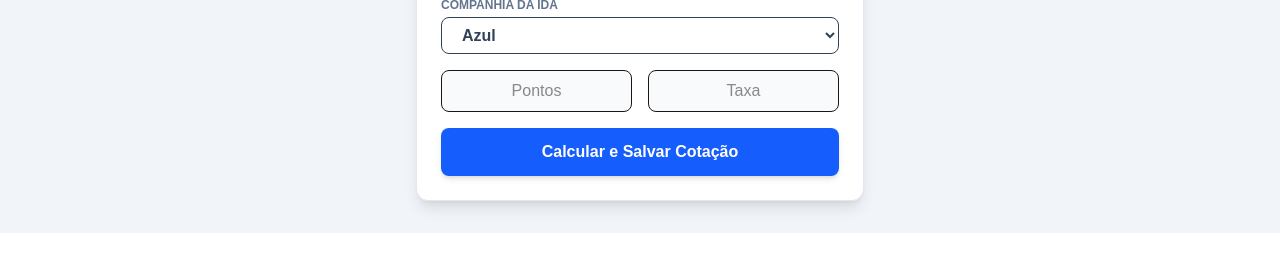
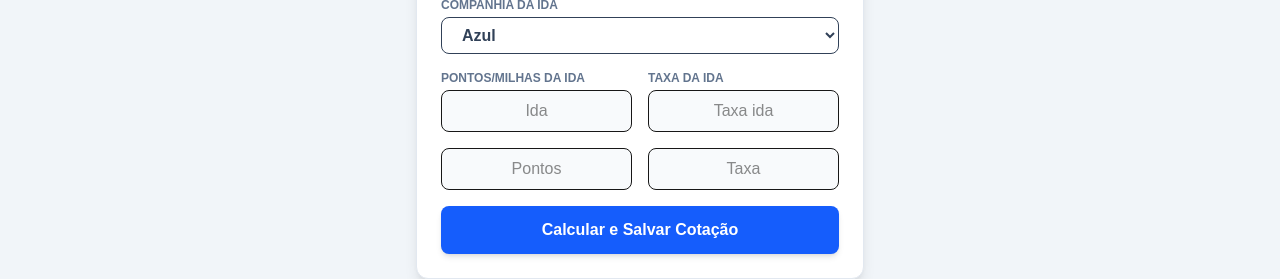
Before and after one commit to Borges198/crm-carioca, a Next.js app in the folder painel-viagens/: page / in a window 1280 px wide. Shown: the part 583-862 px from the top of the page. Before the commit the page ends 816 px from the top, so only its background shows below. Built offline with nearby package versions, Linux system fonts and the light colour scheme; no server answers.

Commit message:
feat: support manual segment-based quotation pricing

```diff
--- a/painel-viagens/src/app/page.tsx
+++ b/painel-viagens/src/app/page.tsx
@@ -5,7 +5,7 @@ import { toPng } from 'html-to-image';
 import Link from 'next/link';
 
 // IMPORTANDO NOSSAS CAIXINHAS DE LEGO
-import { calcularValorTotal, isHoraValida, normalizarDataParaCotacao } from '../utils/viagemUtils';
+import { calcularValorTotal, calcularValorTrecho, isHoraValida, normalizarDataParaCotacao } from '../utils/viagemUtils';
 import FormularioCotacao from '../components/FormularioCotacao';
 import BilhetePreview from '../components/BilhetePreview';
 import { useAuth } from '../context/AuthContext';
@@ -39,6 +39,12 @@ export default function Home() {
 
   const [pontos, setPontos] = useState('');
   const [taxaEmbarque, setTaxaEmbarque] = useState('');
+  const [pontosIda, setPontosIda] = useState('');
+  const [pontosVolta, setPontosVolta] = useState('');
+  const [taxaIda, setTaxaIda] = useState('');
+  const [taxaVolta, setTaxaVolta] = useState('');
+  const [valorIda, setValorIda] = useState<number | null>(null);
+  const [valorVolta, setValorVolta] = useState<number | null>(null);
   const [mensagemWhatsapp, setMensagemWhatsapp] = useState('');
 
   const ticketRef = useRef<HTMLDivElement>(null);
@@ -110,17 +116,71 @@ export default function Home() {
         alert("Atenção: Os horários do voo de VOLTA estão inválidos."); return;
       }
 
+      const extrairNumero = (valor: string) => {
+        const apenasNumeros = valor.replace(/\D/g, '');
+        return parseInt(apenasNumeros, 10);
+      };
+
+      const temCalculoPorTrecho = Boolean(
+        pontosIda.trim() ||
+        taxaIda.trim() ||
+        (tipoVoo === 'ida_volta' && (pontosVolta.trim() || taxaVolta.trim()))
+      );
+
       const apenasNumerosMilhas = pontos.replace(/\D/g, '');
       const apenasNumerosTaxa = taxaEmbarque.replace(/\D/g, '');
 
-      const qtdPontos = parseInt(apenasNumerosMilhas, 10);
-      const taxa = parseInt(apenasNumerosTaxa, 10);
+      let qtdPontos = parseInt(apenasNumerosMilhas, 10);
+      let taxa = parseInt(apenasNumerosTaxa, 10);
+      let valorIdaCalculado = valorIda;
+      let valorVoltaCalculado = valorVolta;
+      let valorTotal: number;
+      const companhiaTrechoIda = companhiaIda || companhia;
+      const companhiaTrechoVolta = companhiaVolta || companhiaIda || companhia;
+      let camposPorTrecho: Partial<Pick<NovaCotacao, 'companhiaIda' | 'companhiaVolta' | 'pontosIda' | 'pontosVolta' | 'taxaIda' | 'taxaVolta' | 'valorIda' | 'valorVolta'>> = {};
 
-      if (isNaN(qtdPontos) || isNaN(taxa)) {
-        alert("Por favor, preencha os Pontos e a Taxa corretamente."); return;
+      if (temCalculoPorTrecho) {
+        const qtdPontosIda = extrairNumero(pontosIda);
+        const taxaIdaCalculada = extrairNumero(taxaIda);
+        const qtdPontosVolta = extrairNumero(pontosVolta);
+        const taxaVoltaCalculada = extrairNumero(taxaVolta);
+
+        if (isNaN(qtdPontosIda) || isNaN(taxaIdaCalculada)) {
+          alert("Por favor, preencha os Pontos/Milhas e a Taxa da ida corretamente."); return;
+        }
+        if (tipoVoo === 'ida_volta' && (isNaN(qtdPontosVolta) || isNaN(taxaVoltaCalculada))) {
+          alert("Por favor, preencha os Pontos/Milhas e a Taxa da volta corretamente."); return;
+        }
+
+        qtdPontos = qtdPontosIda;
+        taxa = taxaIdaCalculada;
+        valorIdaCalculado = calcularValorTrecho(qtdPontosIda, taxaIdaCalculada, companhiaTrechoIda);
+        valorVoltaCalculado = tipoVoo === 'ida_volta'
+          ? calcularValorTrecho(qtdPontosVolta, taxaVoltaCalculada, companhiaTrechoVolta)
+          : null;
+        valorTotal = valorIdaCalculado + (valorVoltaCalculado ?? 0);
+        camposPorTrecho = {
+          companhiaIda: companhiaTrechoIda,
+          companhiaVolta: tipoVoo === 'ida_volta' ? companhiaTrechoVolta : null,
+          pontosIda: qtdPontosIda,
+          pontosVolta: tipoVoo === 'ida_volta' ? qtdPontosVolta : null,
+          taxaIda: taxaIdaCalculada,
+          taxaVolta: tipoVoo === 'ida_volta' ? taxaVoltaCalculada : null,
+          valorIda: valorIdaCalculado,
+          valorVolta: valorVoltaCalculado
+        };
+      } else {
+        if (isNaN(qtdPontos) || isNaN(taxa)) {
+          alert("Por favor, preencha os Pontos e a Taxa corretamente."); return;
+        }
+
+        valorIdaCalculado = null;
+        valorVoltaCalculado = null;
+        valorTotal = calcularValorTotal(qtdPontos, taxa, companhia);
       }
 
-      const valorTotal = calcularValorTotal(qtdPontos, taxa, companhia);
+      setValorIda(valorIdaCalculado);
+      setValorVolta(valorVoltaCalculado);
 
       const dataIdaFormatada = normalizarDataParaCotacao(dataIda);
       const dataVoltaFormatada = normalizarDataParaCotacao(dataVolta);
@@ -142,7 +202,8 @@ export default function Home() {
         paradasVolta,
         qtdPontos,
         taxaEmbarque: taxa,
-        valorTotal
+        valorTotal,
+        ...camposPorTrecho
       });
 
       await criarCotacao(novaCotacao);
@@ -199,6 +260,10 @@ export default function Home() {
           horaSaidaVolta={horaSaidaVolta} setHoraSaidaVolta={setHoraSaidaVolta}
           horaChegadaVolta={horaChegadaVolta} setHoraChegadaVolta={setHoraChegadaVolta}
           paradasVolta={paradasVolta} setParadasVolta={setParadasVolta}
+          pontosIda={pontosIda} setPontosIda={setPontosIda}
+          pontosVolta={pontosVolta} setPontosVolta={setPontosVolta}
+          taxaIda={taxaIda} setTaxaIda={setTaxaIda}
+          taxaVolta={taxaVolta} setTaxaVolta={setTaxaVolta}
           pontos={pontos} setPontos={setPontos}
           taxaEmbarque={taxaEmbarque} setTaxaEmbarque={setTaxaEmbarque}
           handleSmartPaste={handleSmartPaste}
--- a/painel-viagens/src/components/FormularioCotacao.tsx
+++ b/painel-viagens/src/components/FormularioCotacao.tsx
@@ -27,6 +27,10 @@ interface FormularioCotacaoProps {
   horaSaidaVolta: string; setHoraSaidaVolta: (v: string) => void;
   horaChegadaVolta: string; setHoraChegadaVolta: (v: string) => void;
   paradasVolta: string; setParadasVolta: (v: string) => void;
+  pontosIda: string; setPontosIda: (v: string) => void;
+  pontosVolta: string; setPontosVolta: (v: string) => void;
+  taxaIda: string; setTaxaIda: (v: string) => void;
+  taxaVolta: string; setTaxaVolta: (v: string) => void;
   pontos: string; setPontos: (v: string) => void;
   taxaEmbarque: string; setTaxaEmbarque: (v: string) => void;
   handleSmartPaste: () => void;
@@ -39,6 +43,7 @@ export default function FormularioCotacao({
   companhia, setCompanhia, companhiaIda, setCompanhiaIda, companhiaVolta, setCompanhiaVolta, tipoVoo, setTipoVoo,
   dataIda, setDataIda, horaSaidaIda, setHoraSaidaIda, horaChegadaIda, setHoraChegadaIda, paradasIda, setParadasIda,
   dataVolta, setDataVolta, horaSaidaVolta, setHoraSaidaVolta, horaChegadaVolta, setHoraChegadaVolta, paradasVolta, setParadasVolta,
+  pontosIda, setPontosIda, pontosVolta, setPontosVolta, taxaIda, setTaxaIda, taxaVolta, setTaxaVolta,
   pontos, setPontos, taxaEmbarque, setTaxaEmbarque,
   handleSmartPaste, gerarCotacao
 }: FormularioCotacaoProps) {
@@ -187,6 +192,30 @@ export default function FormularioCotacao({
         </div>
 
         <div className="grid grid-cols-2 gap-4">
+          <label className="block">
+            <span className="text-xs font-bold text-slate-500 uppercase mb-1 block">Pontos/Milhas da ida</span>
+            <input type="text" value={pontosIda} onChange={(e) => setPontosIda(e.target.value)} placeholder="Ida" className="w-full px-4 py-2 border rounded-lg bg-slate-50 text-center" />
+          </label>
+          <label className="block">
+            <span className="text-xs font-bold text-slate-500 uppercase mb-1 block">Taxa da ida</span>
+            <input type="text" value={taxaIda} onChange={(e) => setTaxaIda(e.target.value)} placeholder="Taxa ida" className="w-full px-4 py-2 border rounded-lg bg-slate-50 text-center" />
+          </label>
+        </div>
+
+        {tipoVoo === 'ida_volta' && (
+          <div className="grid grid-cols-2 gap-4">
+            <label className="block">
+              <span className="text-xs font-bold text-slate-500 uppercase mb-1 block">Pontos/Milhas da volta</span>
+              <input type="text" value={pontosVolta} onChange={(e) => setPontosVolta(e.target.value)} placeholder="Volta" className="w-full px-4 py-2 border rounded-lg bg-slate-50 text-center" />
+            </label>
+            <label className="block">
+              <span className="text-xs font-bold text-slate-500 uppercase mb-1 block">Taxa da volta</span>
+              <input type="text" value={taxaVolta} onChange={(e) => setTaxaVolta(e.target.value)} placeholder="Taxa volta" className="w-full px-4 py-2 border rounded-lg bg-slate-50 text-center" />
+            </label>
+          </div>
+        )}
+
+        <div className="grid grid-cols-2 gap-4">
           <input type="text" value={pontos} onChange={(e) => setPontos(e.target.value)} placeholder="Pontos" className="w-full px-4 py-2 border rounded-lg bg-slate-50 text-center" />
           <input type="text" value={taxaEmbarque} onChange={(e) => setTaxaEmbarque(e.target.value)} placeholder="Taxa" className="w-full px-4 py-2 border rounded-lg bg-slate-50 text-center" />
         </div>
```
